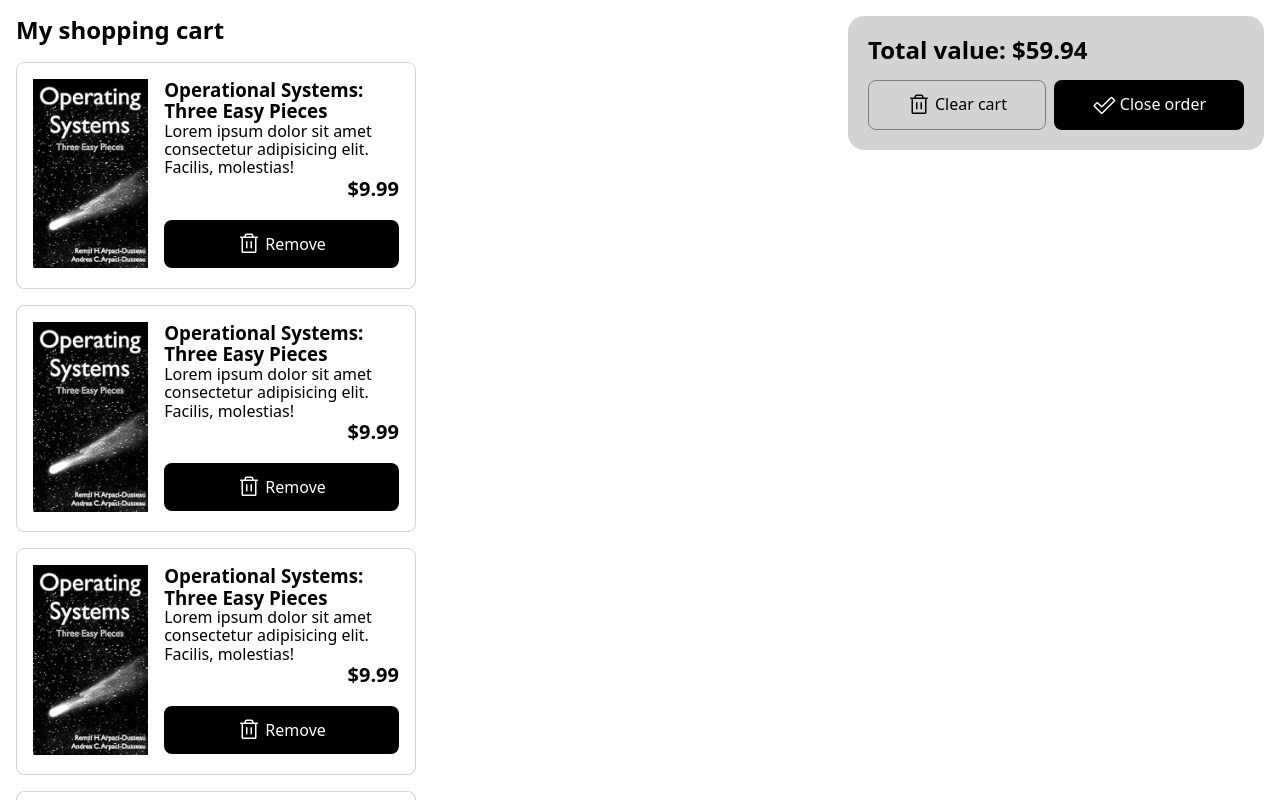
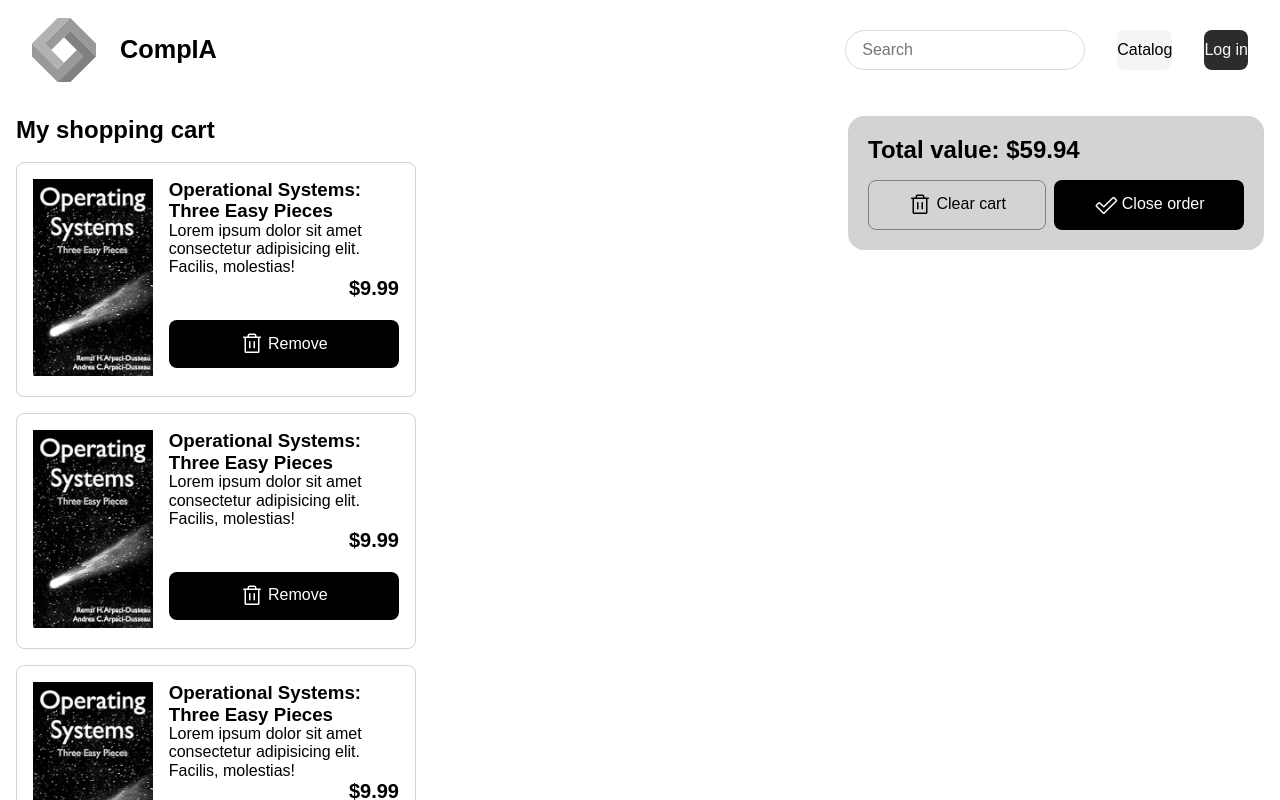
Before and after one commit to Samurai-Turtles/ecommerce-editora, a React (Vite) app: page /cart in a window 1280 px wide. Shown: the top 800 px of the page. Built offline with nearby package versions, Linux system fonts and the light colour scheme.

Commit message:
feat: add header to cart page

```diff
--- a/src/pages/ShoppingCart/index.jsx
+++ b/src/pages/ShoppingCart/index.jsx
@@ -1,6 +1,6 @@
 import sampleBookCover from "@/assets/img/sample-book-cover.jpg";
-import pixLogomark from "@/assets/img/pix-logomark.png"
-import creditCard from "@/assets/img/mastercard.png"
+import pixLogomark from "@/assets/img/pix-logomark.png";
+import creditCard from "@/assets/img/mastercard.png";
 
 import Button from "@/components/Button";
 import Card from "@/components/card/card";
@@ -10,6 +10,7 @@ import { TrashIcon, CheckFatIcon } from "@phosphor-icons/react";
 import { useEffect, useState } from "react";
 import { useNavigate } from "react-router";
 import styles from "./shopping-cart.module.css";
+import Header from "@/components/header/header";
 
 function ShoppingCart() {
   const navigate = useNavigate();
@@ -43,6 +44,8 @@ function ShoppingCart() {
   }, [products]);
 
   return (
+    <>
+      <Header />
       <div className={styles.shoppingCart}>
         {/* Product list */}
         <div className={styles.cartProducts}>
@@ -92,7 +95,10 @@ function ShoppingCart() {
                 <Card image={pixLogomark} handleClick={() => navigate("/pix")}>
                   <strong>Pix</strong>
                 </Card>
-              <Card image={creditCard} handleClick={() => navigate("/credit-card")}>
+                <Card
+                  image={creditCard}
+                  handleClick={() => navigate("/credit-card")}
+                >
                   <strong>Credit card</strong>
                 </Card>
               </div>
@@ -100,6 +106,7 @@ function ShoppingCart() {
           </Modal>
         )}
       </div>
+    </>
   );
 }
 
```
Lines whose indentation alone changed are shown as unchanged.
